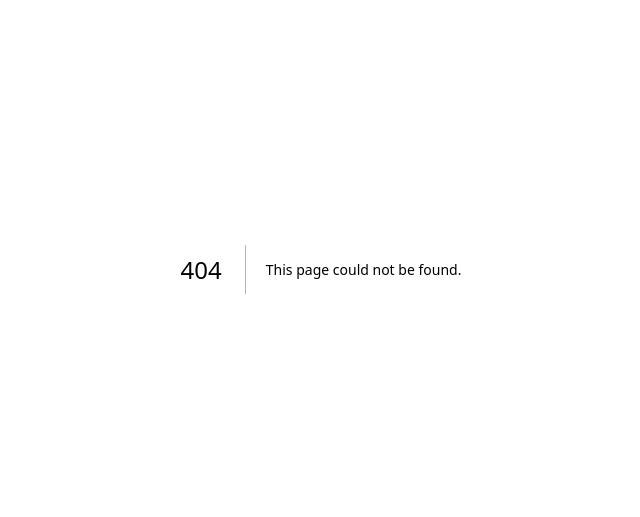
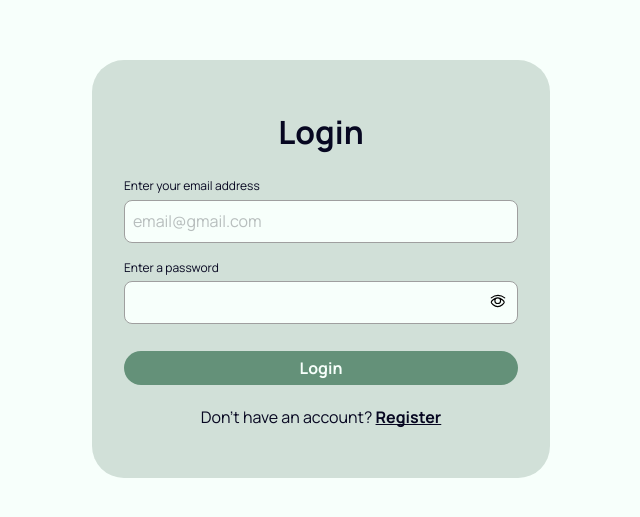
Before and after one commit to TarasBilyi/cheerful-squirrels-front, a Next.js app: page /login in a window 1280 px wide. Before the commit this address had no page. Shown: the part 131-648 px from the top of the page, without its empty margins (319-959 px from the left). Built offline with nearby package versions, Linux system fonts and the light colour scheme; no server answers.

Commit message:
Added LoginForm

```diff
--- /dev/null
+++ b/app/(auth rotes)/login/page.tsx
@@ -0,0 +1,12 @@
+import LoginForm from '@/components/LoginForm/LoginForm';
+import Container from '@/components/Container/Container';
+
+const RegisterPage = () => {
+  return (
+    <Container>
+      <LoginForm />
+    </Container>
+  );
+};
+
+export default RegisterPage;
--- /dev/null
+++ b/app/api/api.ts
@@ -0,0 +1,8 @@
+import axios, { AxiosError } from 'axios';
+
+export type ApiError = AxiosError<{ error: string }>;
+
+export const api = axios.create({
+  baseURL: process.env.NEXT_PUBLIC_API_URL,
+  withCredentials: true,
+});
--- a/app/layout.tsx
+++ b/app/layout.tsx
@@ -1,27 +1,28 @@
-import type { Metadata } from "next";
-import { Manrope, Merienda } from "next/font/google";
-import "modern-normalize/modern-normalize.css";
-import "./globals.css";
-import Header from "@/components/Header/Header";
-import Footer from "@/components/Footer/Footer";
+import type { Metadata } from 'next';
+import { Manrope, Merienda } from 'next/font/google';
+import 'modern-normalize/modern-normalize.css';
+import './globals.css';
+import Header from '@/components/Header/Header';
+import Footer from '@/components/Footer/Footer';
+import { Toaster } from 'react-hot-toast';
 
 const manrope = Manrope({
-  subsets: ["latin"],
-  weight: ["400", "700"],
-  variable: "--font-manrope",
-  display: "swap",
+  subsets: ['latin'],
+  weight: ['400', '700'],
+  variable: '--font-manrope',
+  display: 'swap',
 });
 
 const merienda = Merienda({
-  subsets: ["latin"],
-  weight: ["700", "800"],
-  variable: "--font-merienda",
-  display: "swap",
+  subsets: ['latin'],
+  weight: ['700', '800'],
+  variable: '--font-merienda',
+  display: 'swap',
 });
 
 export const metadata: Metadata = {
-  title: "Harmonic",
-  description: "Find your harmony in community",
+  title: 'Harmonic',
+  description: 'Find your harmony in community',
 };
 
 export default function RootLayout({
@@ -39,6 +40,16 @@ export default function RootLayout({
         {modal}
         <Footer />
         <div id="modal-root"></div>
+        <Toaster
+          position="top-right"
+          toastOptions={{
+            duration: 3000,
+            style: {
+              background: '#111',
+              color: '#fff',
+            },
+          }}
+        />
       </body>
     </html>
   );
--- /dev/null
+++ b/components/LoginForm/LoginForm.module.css
@@ -0,0 +1,139 @@
+.mainContent {
+  display: flex;
+  align-items: center;
+  justify-content: center;
+  min-height: 100vh;
+}
+
+.form {
+  border-radius: 32px;
+  padding: 48px 32px;
+  background-color: var(--color-light-green);
+  width: 266px;
+}
+
+@media screen and (min-width: 768px) {
+  .form {
+    width: 458px;
+  }
+}
+
+.formTitle {
+  font-family: var(--font-manrope), sans-serif;
+  font-weight: 700;
+  font-size: 32px;
+  text-align: center;
+  color: var(--color-black);
+  margin-bottom: 20px;
+  margin-top: 0;
+}
+
+.formGroup {
+  display: flex;
+  flex-direction: column;
+  gap: 4px;
+  font-family: var(--font-manrope), sans-serif;
+  font-weight: 400;
+  font-size: 12px;
+  color: var(--color-black);
+}
+
+.formEmail {
+  margin-bottom: 16px;
+}
+
+.formPassword {
+  position: relative;
+  margin-bottom: 27px;
+}
+
+.input {
+  border: 1px solid var(--color-light-gray);
+  border-radius: 8px;
+  padding: 8px;
+  background-color: var(--color-white);
+  font-family: var(--font-manrope), sans-serif;
+  font-weight: 400;
+  font-size: 16px;
+  line-height: 1.55;
+  color: var(--color-black);
+}
+
+.input::placeholder {
+  color: var(--color-gray);
+  opacity: 0.4;
+}
+
+.submitButton {
+  border-radius: 64px;
+  padding-top: 8px;
+  padding-bottom: 8px;
+  background: var(--color-green);
+  width: 100%;
+  cursor: pointer;
+  border: none;
+  outline: none;
+  font-family: var(--font-manrope), sans-serif;
+  font-weight: 700;
+  font-size: 16px;
+  color: var(--color-white);
+  margin-bottom: 20px;
+}
+
+.submitButton:hover {
+  background: var(--color-green-darker);
+}
+
+.submitButton:focus {
+  box-shadow:
+    0 0 0 6px rgba(78, 70, 180, 0.12),
+    0 0 0 2px #fff;
+  background: var(--color-green);
+}
+
+.haveAccount {
+  display: flex;
+  justify-content: space-between;
+  justify-content: center;
+  font-family: var(--font-manrope), sans-serif;
+  font-weight: 400;
+  font-size: 16px;
+  line-height: 1.55;
+  text-align: center;
+  color: var(--color-black);
+}
+
+.haveAccount > p {
+  margin-top: 0;
+  margin-bottom: 0;
+}
+
+.haveAccount > p > a {
+  font-weight: 700;
+  text-decoration: underline;
+  text-decoration-skip-ink: none;
+  color: var(--color-black);
+}
+
+.eyeButton {
+  stroke: var(--color-black);
+  stroke-width: 0.75;
+  stroke-linecap: round;
+}
+
+.formPassword button {
+  position: absolute;
+  right: 8px;
+  top: 30px;
+  border: none;
+  background: transparent;
+  padding: 0;
+  cursor: pointer;
+}
+
+.error {
+  font-family: var(--font-manrope), sans-serif;
+  font-weight: 400;
+  font-size: 12px;
+  color: var(--color-error);
+}
--- /dev/null
+++ b/components/LoginForm/LoginForm.schema.ts
@@ -0,0 +1,12 @@
+import * as Yup from 'yup';
+
+export const LoginSchema = Yup.object().shape({
+  email: Yup.string()
+    .email('Invalid email address')
+    .max(50, 'Email too long')
+    .required('Email is required'),
+  password: Yup.string()
+    .min(8, 'Password too short')
+    .max(64, 'Password too long')
+    .required('Password is required'),
+});
--- /dev/null
+++ b/components/LoginForm/LoginForm.tsx
@@ -0,0 +1,105 @@
+'use client';
+import css from './LoginForm.module.css';
+import { useState } from 'react';
+import { useRouter } from 'next/navigation';
+import { login, LoginRequest } from '@/lib/api/clientApi';
+import { ApiError } from '@/app/api/api';
+import { useAuthStore } from '@/lib/store/authStore';
+import Link from 'next/link';
+import { Formik, Form, Field, FormikHelpers, ErrorMessage } from 'formik';
+import { LoginSchema } from './LoginForm.schema';
+import toast from 'react-hot-toast';
+
+const initialValues: LoginRequest = {
+  email: '',
+  password: '',
+};
+
+const LoginPage = () => {
+  const router = useRouter();
+  const [showPassword, setShowPassword] = useState(false);
+
+  const setUser = useAuthStore(state => state.setUser);
+
+  const handleSubmit = async (values: LoginRequest, actions: FormikHelpers<LoginRequest>) => {
+    try {
+      const res = await login(values);
+
+      if (res) {
+        setUser(res);
+        router.push('/profile');
+      } else {
+        toast.error('Invalid email or password');
+      }
+    } catch (error) {
+      toast.error(
+        (error as ApiError).response?.data?.error ??
+          (error as ApiError).message ??
+          'Oops... some error'
+      );
+    } finally {
+      actions.setSubmitting(false);
+    }
+  };
+
+  return (
+    <main className={css.mainContent}>
+      <Formik initialValues={initialValues} validationSchema={LoginSchema} onSubmit={handleSubmit}>
+        <Form className={css.form}>
+          <legend className={css.formTitle}>Login</legend>
+
+          <div className={`${css.formGroup} ${css.formEmail}`}>
+            <label htmlFor="email">Enter your email address</label>
+            <Field
+              id="email"
+              type="email"
+              name="email"
+              className={css.input}
+              placeholder="email@gmail.com"
+            />
+            <ErrorMessage name="email" component="span" className={css.error} />
+          </div>
+
+          <div className={`${css.formGroup} ${css.formPassword}`}>
+            <label htmlFor="password">Enter a password</label>
+
+            <Field
+              id="password"
+              type={showPassword ? 'text' : 'password'}
+              name="password"
+              className={css.input}
+            />
+            <ErrorMessage name="password" component="span" className={css.error} />
+
+            <button
+              className={css.eyeButton}
+              type="button"
+              onClick={() => setShowPassword(prev => !prev)}
+            >
+              <svg width="24" height="24">
+                <use href={`/icons/sprite.svg#${showPassword ? 'eye-crossed' : 'eye'}`} />
+              </svg>
+            </button>
+          </div>
+
+          <div className={css.loginBtn}>
+            <button type="submit" className={css.submitButton}>
+              Login
+            </button>
+          </div>
+
+          <div className={css.haveAccount}>
+            <p>
+              Don’t have an account?{' '}
+              <Link href="/register" prefetch={false}>
+                Register
+              </Link>
+            </p>
+          </div>
+        </Form>
+      </Formik>
+    </main>
+  );
+};
+
+export default LoginPage;
--- /dev/null
+++ b/lib/api/api.ts
@@ -0,0 +1,6 @@
+import axios from 'axios';
+
+export const nextServer = axios.create({
+  baseURL: process.env.NEXT_PUBLIC_API_URL,
+  withCredentials: true,
+});
--- /dev/null
+++ b/lib/api/clientApi.ts
@@ -0,0 +1,9 @@
+import { nextServer } from './api';
+import { User } from '@/types/user';
+
+export type LoginRequest = { email: string; password: string };
+
+export const login = async (user: LoginRequest) => {
+  const { data } = await nextServer.post<User>('/auth/login', user);
+  return data;
+};
--- /dev/null
+++ b/lib/store/authStore.ts
@@ -0,0 +1,20 @@
+import { User } from '@/types/user';
+import { create } from 'zustand';
+
+type AuthStore = {
+  isAuthenticated: boolean;
+  user: User | null;
+  setUser: (user: User) => void;
+  clearIsAuthenticated: () => void;
+};
+
+export const useAuthStore = create<AuthStore>()(set => ({
+  isAuthenticated: false,
+  user: null,
+  setUser: (user: User) => {
+    set(() => ({ user, isAuthenticated: true }));
+  },
+  clearIsAuthenticated: () => {
+    set(() => ({ user: null, isAuthenticated: false }));
+  },
+}));
--- /dev/null
+++ b/types/user.ts
@@ -0,0 +1,6 @@
+export interface User {
+  name: string;
+  email: string;
+  password: string;
+  avatar: string;
+}
```
